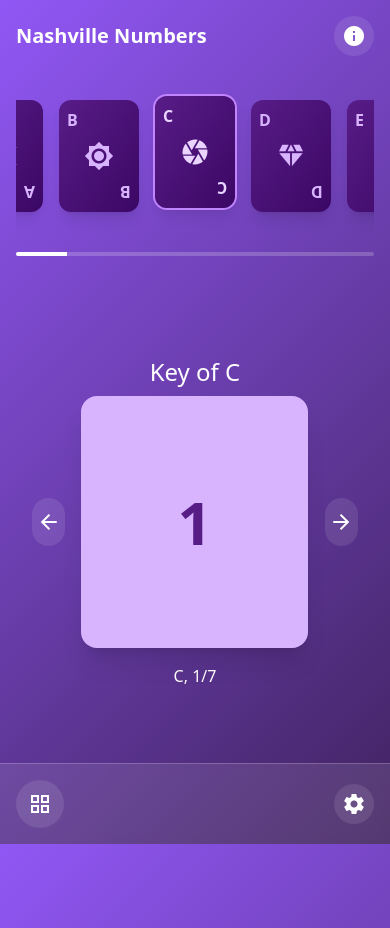
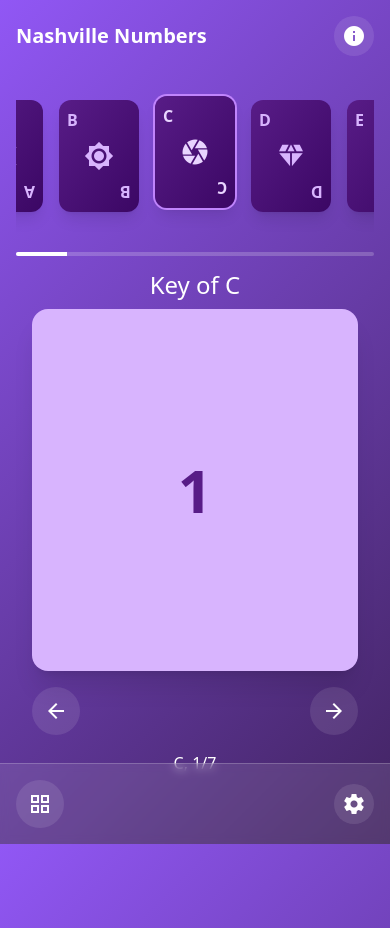
Before and after one commit to jtsternberg/Nashville-Numbers-Flash-Cards, a Vue app: page / in a window 390 px wide. Built offline with nearby package versions, Linux system fonts and the light colour scheme.

Commit message:
Better responsive design for card nav

```diff
--- a/src/App.vue
+++ b/src/App.vue
@@ -8,6 +8,8 @@ import SettingsPanel from './components/SettingsPanel.vue'
 import InfoPanel from './components/InfoPanel.vue'
 import { useKeyboardNav } from './composables/useKeyboardNav'
 import { useSettingsStore } from './stores/settings'
+import FlashCardNav from './components/FlashCardNav.vue'
+import FlashCardView from './components/FlashCardView.vue'
 
 const settings = useSettingsStore()
 const currentKey = computed({
@@ -199,38 +201,16 @@ watch(() => currentKey.value, (newVal) => {
          @select-number="selectCard"
       />
       <div v-else class="flex flex-col items-center justify-center flex-grow min-h-[calc(100vh-20rem)]">
-         <div class="flashcard-view w-full">
-            <div class="text-center my-2 text-white text-2xl current-key">Key of {{ currentKey }}</div>
-
-            <div class="relative flex items-center justify-center gap-4 px-4">
-               <button
-                  class="w-12 h-12 rounded-full bg-white/10 hover:bg-white/20 text-white flex items-center justify-center transition-colors"
-                  @click="previousCard"
-               >
-                  <span class="material-icons">arrow_back</span>
-               </button>
-
-               <FlashCard
-                  :number="filteredNumbers[currentNumber]"
-                  :current-key="currentKey"
-                  :card-classes="cardClasses"
-                  ref="flashCardRef"
-                  @next="nextCard"
-                  @previous="previousCard"
-               />
-
-               <button
-                  class="w-12 h-12 rounded-full bg-white/10 hover:bg-white/20 text-white flex items-center justify-center transition-colors"
-                  @click="nextCard"
-               >
-                  <span class="material-icons">arrow_forward</span>
-               </button>
-            </div>
-
-            <div class="progress mt-4 text-white text-center">
-               {{ currentKey }}, {{ currentNumber + 1 }}/{{ totalNumbers }}
-            </div>
-         </div>
+         <FlashCardView
+            :current-key="currentKey"
+            :number="filteredNumbers[currentNumber]"
+            :card-classes="cardClasses"
+            :current-number="currentNumber"
+            :total-numbers="totalNumbers"
+            @next="nextCard"
+            @previous="previousCard"
+            ref="flashCardRef"
+         />
       </div>
 
       <!-- Footer Navigation -->
--- a/src/components/FlashCard.vue
+++ b/src/components/FlashCard.vue
@@ -34,7 +34,7 @@ defineExpose({ toggleFlip })
 
 <template>
    <div
-      class="w-full max-w-sm aspect-[3/4] short:aspect-[9/10] perspective-1000 mx-auto cursor-pointer select-none focus-visible:outline-none focus-visible:ring-2 focus-visible:ring-purple-400 focus-visible:ring-offset-2 rounded-2xl"
+      class="w-full max-w-sm col-span-2 md:col-span-1 aspect-[3/4] short:aspect-[9/10] perspective-1000 cursor-pointer select-none focus-visible:outline-none focus-visible:ring-2 focus-visible:ring-purple-400 focus-visible:ring-offset-2 rounded-2xl order-1 md:order-none mx-auto"
       :class="[
          { 'is-flipped': isFlipped },
          cardClasses
--- /dev/null
+++ b/src/components/FlashCardNav.vue
@@ -0,0 +1,35 @@
+<script setup>
+defineProps({
+   disabled: {
+      type: Boolean,
+      default: false
+   }
+})
+
+defineEmits(['next', 'previous'])
+</script>
+
+<template>
+   <div class="grid grid-cols-1 md:grid-cols-[auto_1fr_auto] items-center gap-4 px-4">
+      <!-- Previous button -->
+      <button
+         class="w-12 h-12 rounded-full bg-white/10 hover:bg-white/20 text-white flex items-center justify-center transition-colors disabled:opacity-50 disabled:cursor-not-allowed md:order-none order-2 md:col-auto col-start-1 justify-self-start md:justify-self-auto"
+         @click="$emit('previous')"
+         :disabled="disabled"
+      >
+         <span class="material-icons">arrow_back</span>
+      </button>
+
+      <!-- Card -->
+      <slot/>
+
+      <!-- Next button -->
+      <button
+         class="w-12 h-12 rounded-full bg-white/10 hover:bg-white/20 text-white flex items-center justify-center transition-colors disabled:opacity-50 disabled:cursor-not-allowed md:order-none order-2 md:col-auto col-start-2 justify-self-start md:justify-self-auto"
+         @click="$emit('next')"
+         :disabled="disabled"
+      >
+         <span class="material-icons">arrow_forward</span>
+      </button>
+   </div>
+</template>
--- /dev/null
+++ b/src/components/FlashCardView.vue
@@ -0,0 +1,53 @@
+<script setup>
+import { ref } from 'vue'
+import FlashCard from './FlashCard.vue'
+import FlashCardNav from './FlashCardNav.vue'
+
+const props = defineProps({
+   currentKey: {
+      type: String,
+      required: true
+   },
+   number: {
+      type: Object,
+      required: true
+   },
+   cardClasses: {
+      type: Object,
+      default: () => ({})
+   },
+   currentNumber: {
+      type: Number,
+      required: true
+   },
+   totalNumbers: {
+      type: Number,
+      required: true
+   }
+})
+
+const flashCardRef = ref(null)
+
+defineExpose({ flashCardRef })
+</script>
+
+<template>
+   <div class="flashcard-view w-full">
+      <div class="text-center my-2 text-white text-2xl current-key">Key of {{ currentKey }}</div>
+
+      <FlashCardNav @next="$emit('next')" @previous="$emit('previous')">
+         <FlashCard
+            :number="number"
+            :current-key="currentKey"
+            :card-classes="cardClasses"
+            ref="flashCardRef"
+            @next="$emit('next')"
+            @previous="$emit('previous')"
+         />
+      </FlashCardNav>
+
+      <div class="progress mt-4 text-white text-center">
+         {{ currentKey }}, {{ currentNumber + 1 }}/{{ totalNumbers }}
+      </div>
+   </div>
+</template>
```
